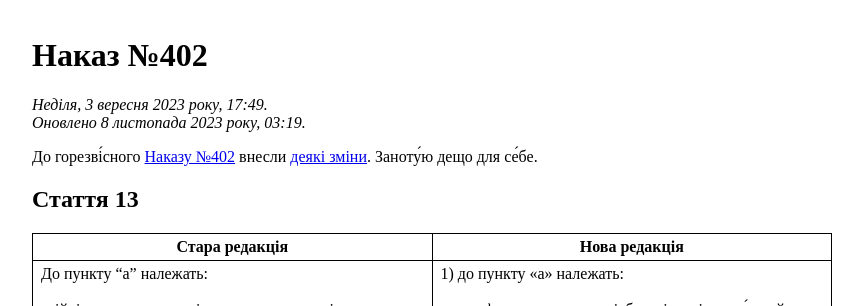
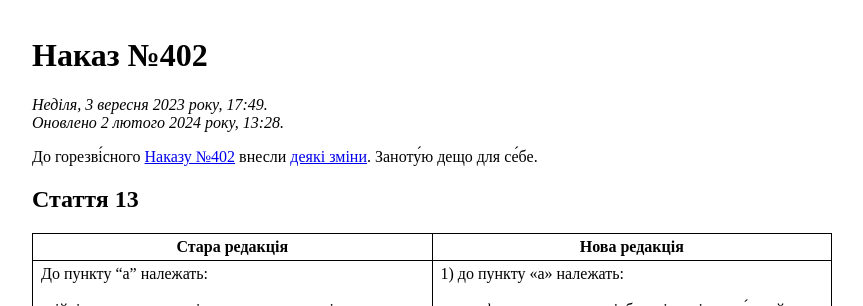
Before and after one commit to dk487/test.de.co.ua, a Jekyll site: the page built from _posts/2023/2023-09-03-order-402.md, in a window 1280 px wide. Shown: the top 306 px of the page, without its empty margins (208-1071 px from the left). Built offline with Jekyll 4.4.1, drawn with Linux system fonts in a browser that asks for light colours.

Commit message:
Fix mtime

```diff
--- a/_posts/2023/2023-09-03-order-402.md
+++ b/_posts/2023/2023-09-03-order-402.md
@@ -1,7 +1,7 @@
 ---
 title: Наказ №402
 date: 2023-09-03 20:49:14 +03:00
-mtime: 2023-11-08 03:19:49 +02:00
+mtime: 2024-02-02 13:28:51 +02:00
 opengraph_generator:
   template: clickbait01
 styles: |
```
